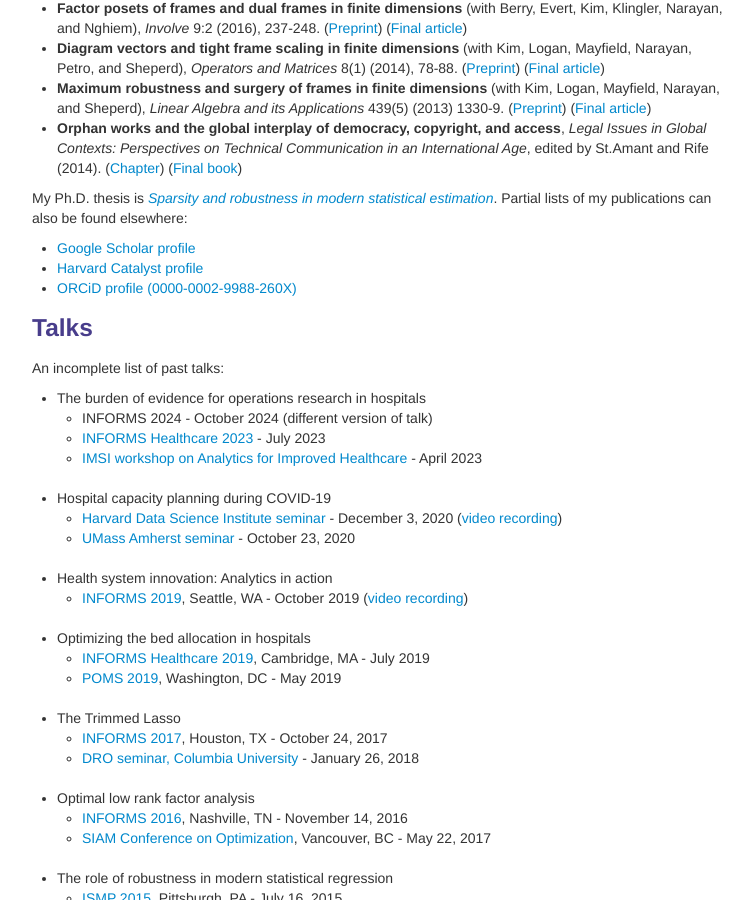
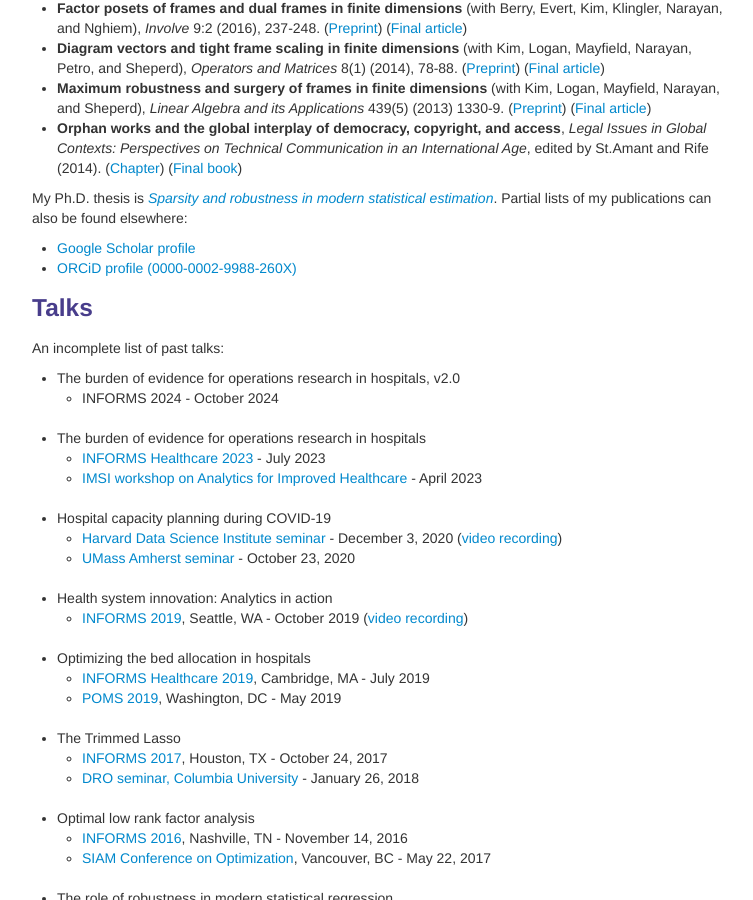
Before and after one commit to martincopenhaver/martincopenhaver.github.io, a Jekyll site: the page built from research.md, in a window 1280 px wide and 900 px high, scrolled down 1424 px. Shown: the whole window, without its empty margins (258-1011 px from the left). Built offline with Jekyll 4.4.1, drawn with Linux system fonts in a browser that asks for light colours.

Commit message:
Update research.md

```diff
--- a/research.md
+++ b/research.md
@@ -8,7 +8,7 @@ redirect_from:
 description: Martin S. Copenhaver's research
 ---
 
-My research has been supported with grants from [CRICO](https://www.rmf.harvard.edu/What-We-Offer/Overview) and the [Canadian Institutes of Health Research (CIHR)](https://webapps.cihr-irsc.gc.ca/decisions/p/project_details.html?applId=489670&lang=en).
+My research has been supported with grants from [CRICO](https://www.rmf.harvard.edu/What-We-Offer/Overview) and the [Canadian Institutes of Health Research (CIHR)](https://cihr-irsc.gc.ca/e/193.html).
 ### Publications
 If you have any difficulty obtaining a copy of a paper of mine, please <a href="mailto:last name at jhmi.edu">email me</a>. My papers (including some unpublished manuscripts), in roughly reverse chronological order, are as follows:
 * **Improved Intra-Hospital Transport Time via Proximity-Based Staff Assignments** (with Sun, Zenteno Langle, Viscomi, Raeke, Daily, Dunn, and Levi), under review (2024).
@@ -40,14 +40,14 @@ If you have any difficulty obtaining a copy of a paper of mine, please <a href="
 
 My Ph.D. thesis is [_Sparsity and robustness in modern statistical estimation_](https://dspace.mit.edu/bitstream/handle/1721.1/119279/1065540471-MIT.pdf). Partial lists of my publications can also be found elsewhere:
 * [Google Scholar profile](https://scholar.google.com/citations?user=ieNfNrQAAAAJ)
-* [Harvard Catalyst profile](https://connects.catalyst.harvard.edu/Profiles/display/Person/196970)
 * [ORCiD profile (0000-0002-9988-260X)](https://orcid.org/0000-0002-9988-260X)
 
 
 ### Talks
 An incomplete list of past talks:
+* The burden of evidence for operations research in hospitals, v2.0
+  * INFORMS 2024 - October 2024
 * The burden of evidence for operations research in hospitals
-  * INFORMS 2024 - October 2024 (different version of talk)
   * [INFORMS Healthcare 2023](https://meetings.informs.org/wordpress/healthcare2023/) - July 2023
   * [IMSI workshop on Analytics for Improved Healthcare](https://www.imsi.institute/activities/analytics-for-improved-healthcare/) - April 2023
 * Hospital capacity planning during COVID-19
```
